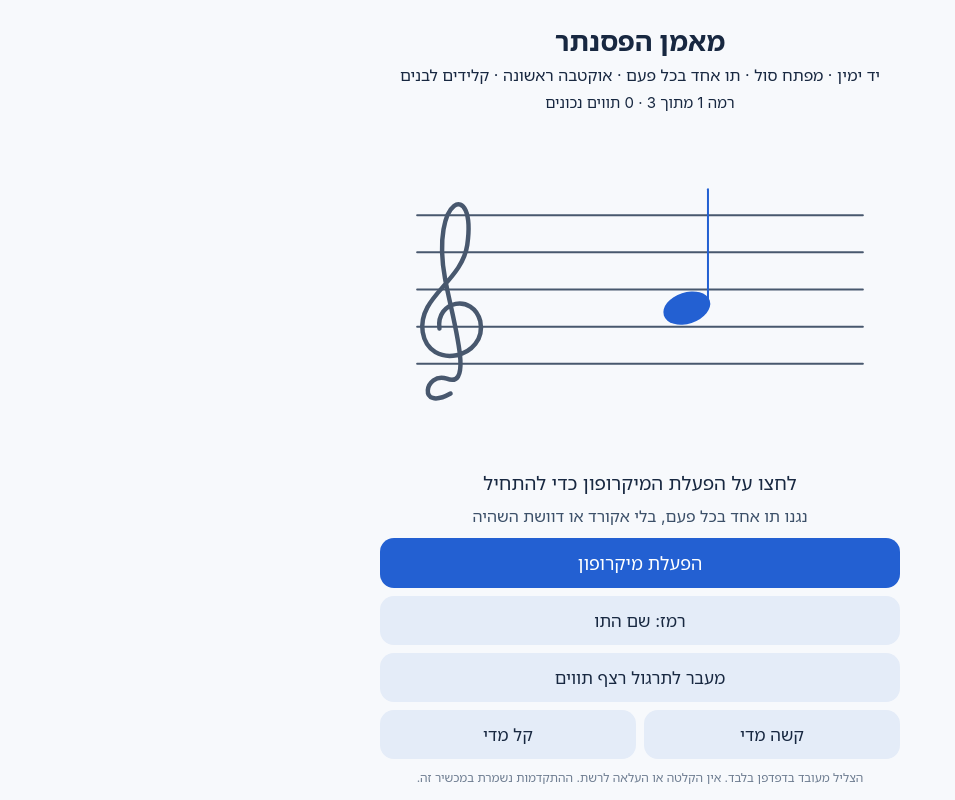
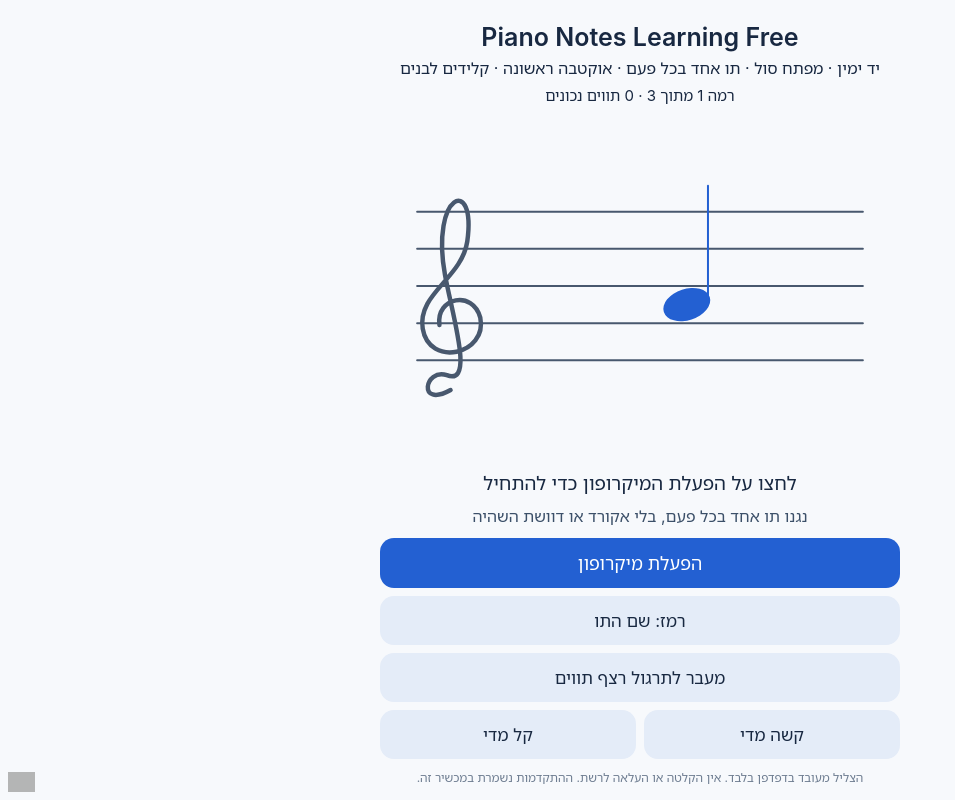
Before and after one commit to miromiro1515/piano-trainer-web, a plain HTML site: page index.html in a window 1280 px wide. Shown: the whole page, without its empty margins (0-955 px from the left). Drawn offline with Linux system fonts and the light colour scheme; grey boxes are pictures that could not be loaded.

Commit message:
Rebrand as Piano Notes Learning Free + visitor counter badge

```diff
--- a/index.html
+++ b/index.html
@@ -3,7 +3,7 @@
 <head>
 <meta charset="utf-8">
 <meta name="viewport" content="width=device-width, initial-scale=1, viewport-fit=cover">
-<title>מאמן הפסנתר</title>
+<title>Piano Notes Learning Free</title>
 <style>
   * { box-sizing: border-box; }
   html, body { margin: 0; height: 100%; }
@@ -19,7 +19,9 @@
     padding: calc(18px + env(safe-area-inset-top)) 20px calc(14px + env(safe-area-inset-bottom));
     text-align: center;
   }
-  h1 { font-size: 27px; margin: 4px 0 2px; font-weight: 600; }
+  h1 { font-size: 25px; margin: 4px 0 2px; font-weight: 600; }
+  #visits { position: fixed; bottom: 8px; left: 8px; opacity: .75; z-index: 5; }
+  #visits img { height: 20px; display: block; }
   #subtitle { font-size: 16px; margin: 3px 0; }
   #score { font-size: 15px; margin: 3px 0; }
   #staffwrap { flex: 1; min-height: 140px; margin: 6px 0; }
@@ -41,7 +43,7 @@
 </head>
 <body>
 <main>
-  <h1>מאמן הפסנתר</h1>
+  <h1 dir="ltr">Piano Notes Learning Free</h1>
   <div id="subtitle"></div>
   <div id="score"></div>
   <div id="staffwrap"><canvas id="staff"></canvas></div>
@@ -56,6 +58,7 @@
   </div>
   <footer>הצליל מעובד בדפדפן בלבד. אין הקלטה או העלאה לרשת. ההתקדמות נשמרת במכשיר זה.</footer>
 </main>
+<div id="visits"><img src="https://visitor-badge.laobi.icu/badge?page_id=miromiro1515.piano-trainer-web&left_text=%D7%91%D7%99%D7%A7%D7%95%D7%A8%D7%99%D7%9D" alt="" onerror="this.parentNode.style.display='none'"></div>
 <script>
 "use strict";
 // ---- training model (ported from the native app) ----
```
